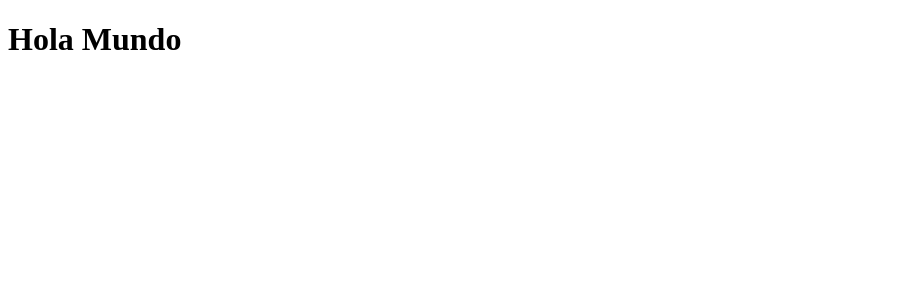
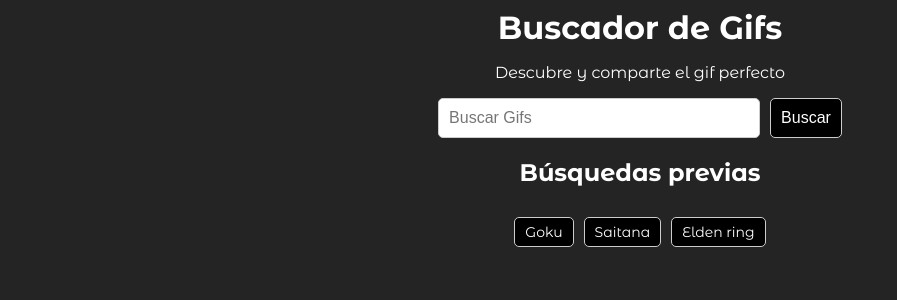
Before and after one commit to jcconde/react-gifs-app, a React (Vite) app: page / in a window 1280 px wide. Shown: the top 300 px of the page, without its empty margins (0-897 px from the left). Built offline with nearby package versions, Linux system fonts and the light colour scheme.

Commit message:
Add initial styles and `GifsApp` component with basic structure

```diff
--- a/index.html
+++ b/index.html
@@ -1,10 +1,13 @@
 <!doctype html>
 <html lang="en">
 <head>
-    <meta charset="UTF-8" />
-    <link rel="icon" type="image/svg+xml" href="/vite.svg" />
-    <meta name="viewport" content="width=device-width, initial-scale=1.0" />
-    <title>03-gifs-app</title>
+    <meta charset="UTF-8"/>
+    <meta name="viewport" content="width=device-width, initial-scale=1.0"/>
+
+    <link rel="preconnect" href="https://fonts.googleapis.com">
+    <link rel="preconnect" href="https://fonts.gstatic.com" crossorigin>
+    <link href="https://fonts.googleapis.com/css2?family=Montserrat+Alternates:wght@300;400;700&display=swap" rel="stylesheet">
+    <title>GifsApp</title>
 </head>
 <body>
 <div id="root"></div>
--- /dev/null
+++ b/src/GifsApp.tsx
@@ -0,0 +1,30 @@
+export const GifsApp = () => {
+  return (
+    <>
+      <div className="content-center">
+        <h1>Buscador de Gifs</h1>
+        <p>Descubre y comparte el gif perfecto</p>
+      </div>
+
+      {/* Search */}
+      <div className="search-container">
+        <input type="text" placeholder="Buscar Gifs"/>
+        <button>Buscar</button>
+      </div>
+      {/* Busquedas previas */}
+      <div className="previous-searches">
+        <h2>Búsquedas previas</h2>
+        <ul className="previous-searches-list">
+          <li>Goku</li>
+          <li>Saitana</li>
+          <li>Elden ring</li>
+        </ul>
+      </div>
+
+      {/* Gifs */}
+      <div className="gifs-container">
+
+      </div>
+    </>
+  );
+}
--- /dev/null
+++ b/src/index.css
@@ -0,0 +1,159 @@
+html,
+body {
+  background-color: #242424;
+  color: #fff;
+  font-family: 'Montserrat Alternates', sans-serif;
+}
+
+h1 {
+  font-size: 2rem;
+  font-weight: 700;
+  margin: 0;
+  font-style: normal;
+  text-align: center;
+}
+
+.content-center {
+  display: flex;
+  flex-direction: column;
+  align-items: center;
+}
+
+.montserrat-light {
+  font-family: 'Montserrat Alternates', sans-serif;
+  font-weight: 300;
+  font-style: normal;
+}
+
+.montserrat-regular {
+  font-family: 'Montserrat Alternates', sans-serif;
+  font-weight: 400;
+  font-style: normal;
+}
+
+.montserrat-bold {
+  font-family: 'Montserrat Alternates', sans-serif;
+  font-weight: 700;
+  font-style: normal;
+}
+
+.search-container {
+  display: flex;
+  flex-direction: row;
+  align-items: center;
+  justify-content: center;
+  gap: 10px;
+}
+
+.search-container input {
+  width: 100%;
+  max-width: 300px;
+  padding: 10px;
+  border: 1px solid #ccc;
+  border-radius: 5px;
+  font-size: 16px;
+  color: #333;
+}
+
+.search-container button {
+  padding: 10px;
+  border: 1px solid #ccc;
+  border-radius: 5px;
+  font-size: 16px;
+  color: #333;
+  background-color: #000;
+  color: #fff;
+  cursor: pointer;
+  transition: background-color 0.3s ease;
+}
+
+.search-container button:hover {
+  background-color: #333;
+  transition: background-color 0.3s ease;
+}
+
+/* Trending searches */
+.previous-searches {
+  display: flex;
+  flex-direction: column;
+  align-items: center;
+  justify-content: center;
+  gap: 10px;
+}
+
+.previous-searches-list {
+  display: flex;
+  flex-direction: row;
+  align-items: center;
+  justify-content: center;
+  gap: 10px;
+  list-style: none;
+  padding: 0;
+  margin: 0;
+  flex-wrap: wrap;
+  max-width: 400px;
+}
+
+.previous-searches-list li {
+  padding: 5px 10px;
+  border: 1px solid #ccc;
+  border-radius: 5px;
+  cursor: pointer;
+  font-size: 14px;
+  font-weight: 400;
+  font-style: normal;
+  color: #fff;
+  background-color: #000;
+  margin-bottom: 20px;
+}
+
+.previous-searches-list li:hover {
+  background-color: #333;
+  transition: background-color 0.3s ease;
+}
+
+/* Gifs */
+.gifs-container {
+  display: grid;
+  grid-template-columns: repeat(2, 1fr);
+  gap: 10px;
+  width: 100%;
+  max-width: 1200px;
+  margin: 0 auto;
+}
+
+.gif-card {
+  display: flex;
+  flex-direction: column;
+  align-items: center;
+  justify-content: center;
+  margin-bottom: 50px;
+}
+
+.gifs-container img {
+  width: 100%;
+  height: 100%;
+  object-fit: cover;
+  border-radius: 10px;
+}
+
+@media (min-width: 768px) {
+  .gifs-container {
+    grid-template-columns: repeat(3, 1fr);
+    gap: 20px;
+  }
+}
+
+@media (min-width: 1024px) {
+  .gifs-container {
+    grid-template-columns: repeat(4, 1fr);
+    gap: 30px;
+  }
+}
+
+@media (min-width: 1280px) {
+  .gifs-container {
+    grid-template-columns: repeat(5, 1fr);
+    gap: 40px;
+  }
+}
--- a/src/main.tsx
+++ b/src/main.tsx
@@ -1,8 +1,12 @@
-import { StrictMode } from 'react'
-import { createRoot } from 'react-dom/client'
+import { StrictMode } from 'react';
+import { createRoot } from 'react-dom/client';
+
+import {GifsApp} from "./GifsApp.tsx";
+
+import './index.css';
 
 createRoot(document.getElementById('root')!).render(
   <StrictMode>
-    <h1>Hola Mundo</h1>
+    <GifsApp/>
   </StrictMode>,
 )
```
Lines whose indentation alone changed are shown as unchanged.
